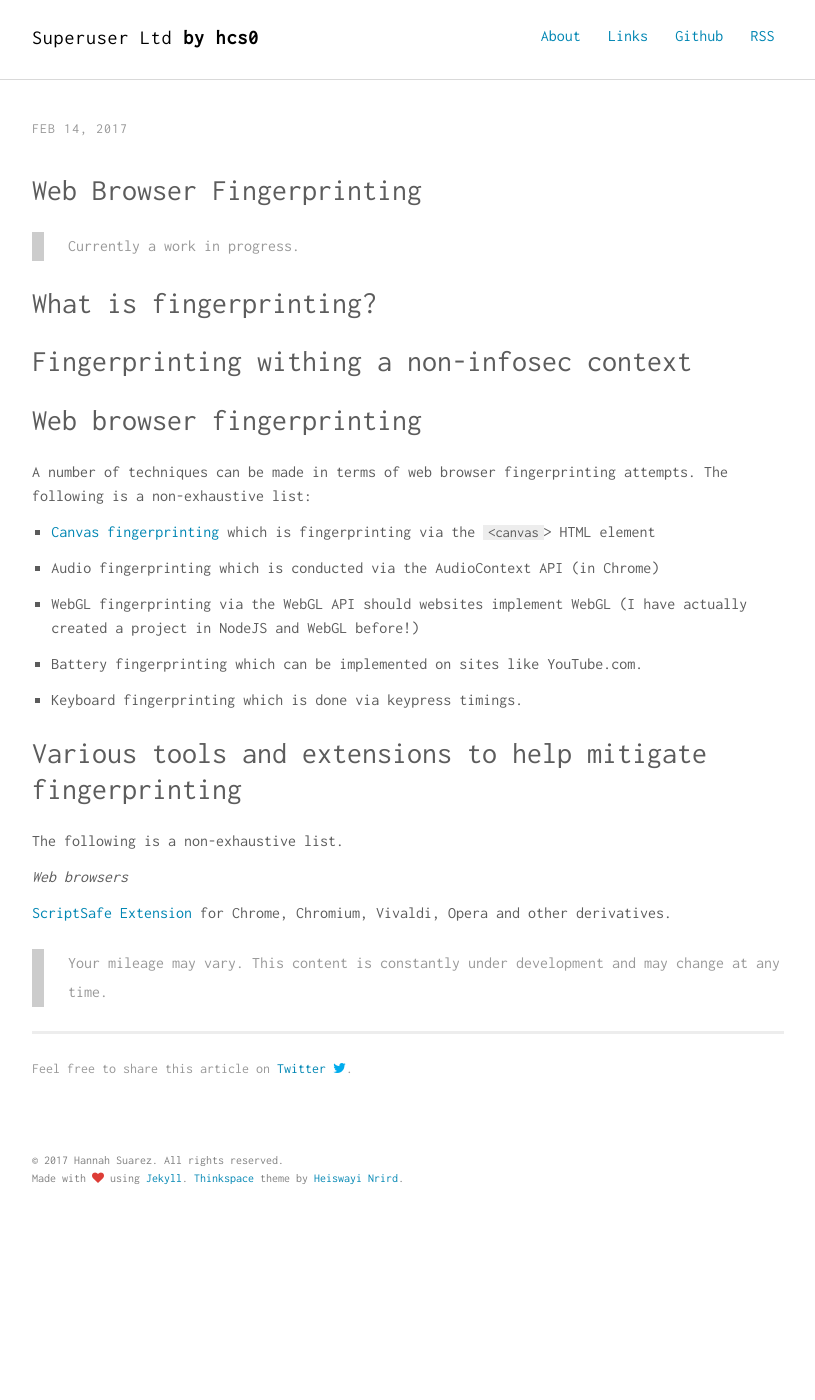
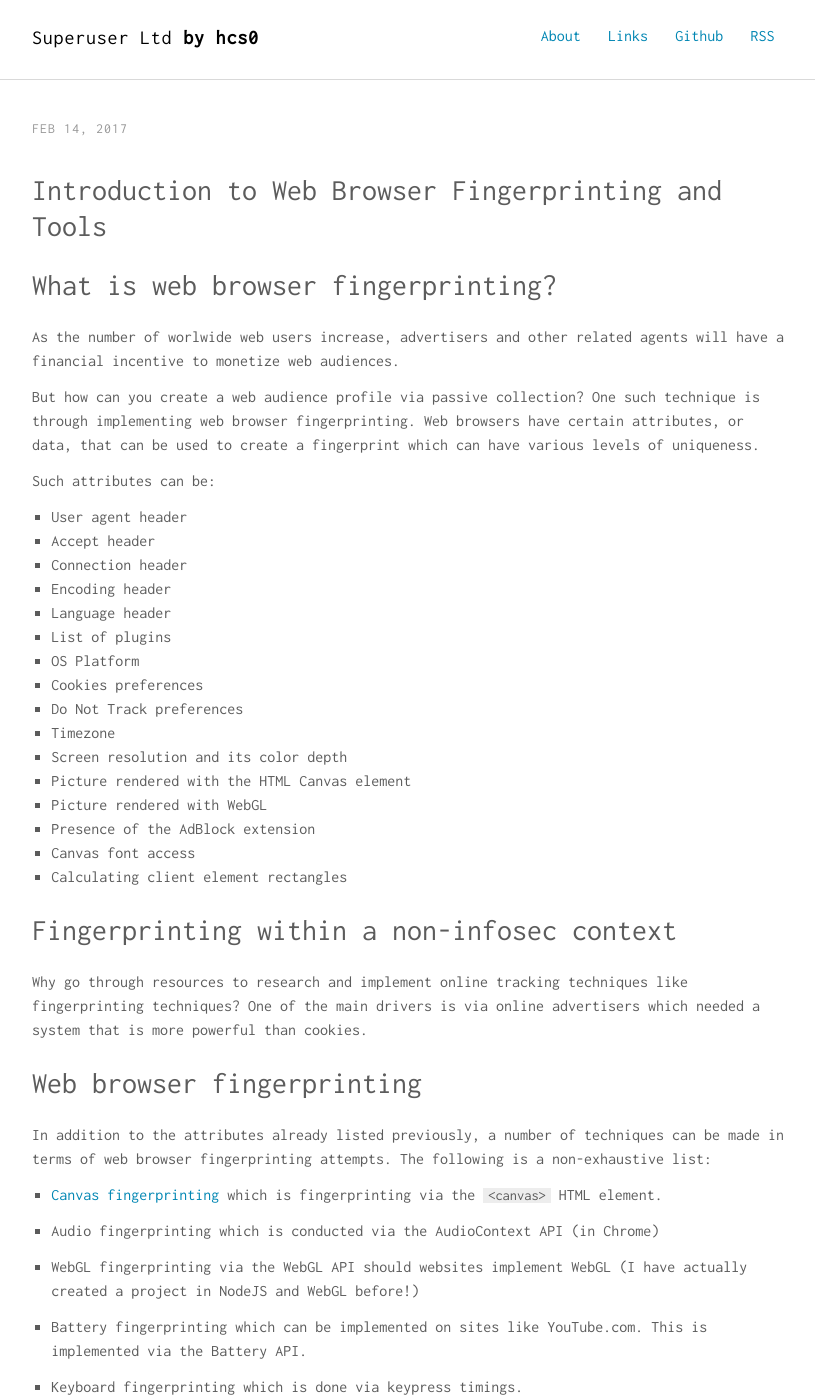
Before and after one commit to hcs0/hannahsuarez.github.io, a Jekyll site: the page built from _posts/2017-02-14-browser-fingerprinting.md, in a window 1280 px wide and 1400 px high. Shown: the whole window, without its empty margins (232-1047 px from the left). Built offline with Jekyll 4.4.1, drawn with Linux system fonts in a browser that asks for light colours; some of the changed text lies outside the part shown.

Commit message:
Update checksum, osint/linkedIn and fingerprinting articles

```diff
--- a/_posts/2017-02-14-browser-fingerprinting.md
+++ b/_posts/2017-02-14-browser-fingerprinting.md
@@ -1,41 +1,75 @@
 ---
 layout: post
-title: "Web Browser Fingerprinting"
+title: "Introduction to Web Browser Fingerprinting and Tools"
 description: "The various techniques and methods in and around web browser fingerprinting"
 comments: true
 keywords: "fingerprint, fingerprinting, os fingerprinting"
 ---
 
-> Currently a work in progress.
+# What is web browser fingerprinting?
 
-# What is fingerprinting?
+As the number of worlwide web users increase, advertisers and other related agents will have a financial incentive to monetize web audiences.
 
+But how can you create a web audience profile via passive collection? One such technique is through implementing web browser fingerprinting. Web browsers have certain attributes, or data, that can be used to create a fingerprint which can have various levels of uniqueness.
 
-# Fingerprinting withing a non-infosec context
+Such attributes can be:
 
+- User agent header
+- Accept header
+- Connection header
+- Encoding header
+- Language header
+- List of plugins
+- OS Platform
+- Cookies preferences
+- Do Not Track preferences
+- Timezone
+- Screen resolution and its color depth
+- Picture rendered with the HTML Canvas element
+- Picture rendered with WebGL
+- Presence of the AdBlock extension
+- Canvas font access
+- Calculating client element rectangles
+
+# Fingerprinting within a non-infosec context
+
+Why go through resources to research and implement online tracking techniques like fingerprinting techniques?  One of the main drivers is via online advertisers which needed a system that is more powerful than cookies.
 
 # Web browser fingerprinting
 
-A number of techniques can be made in terms of web browser fingerprinting attempts.  The following is a non-exhaustive list:
+In addition to the attributes already listed previously, a number of techniques can be made in terms of web browser fingerprinting attempts.  The following is a non-exhaustive list:
 
-- [Canvas fingerprinting](https://browserleaks.com/canvas) which is fingerprinting via the ``<canvas``>  HTML element
+- [Canvas fingerprinting](https://browserleaks.com/canvas) which is fingerprinting via the ``<canvas>``  HTML element.
 
 - Audio fingerprinting which is conducted via the AudioContext API (in Chrome)
 
 - WebGL fingerprinting via the WebGL API should websites implement WebGL (I have actually created a project in NodeJS and WebGL before!)
 
-- Battery fingerprinting which can be implemented on sites like YouTube.com.
+- Battery fingerprinting which can be implemented on sites like YouTube.com.  This is implemented via the Battery API.
 
 - Keyboard fingerprinting which is done via keypress timings.
 
 
-# Various tools and extensions to help mitigate fingerprinting
+# Various tools and resources for web browser fingerprinting
 
 The following is a non-exhaustive list.
 
-*Web browsers*
-
 [ScriptSafe Extension](https://www.andryou.com/scriptsafe/) for Chrome, Chromium, Vivaldi, Opera and other derivatives.
 
+Certain browsers already come with built-in preferences to request permission prior to accepting canvas fingerprinting.  One such browser is the [Tor Project](https://www.torproject.org)
+
+[Panopticlick](https://panopticlick.eff.org) by EFF has further information.
+
+[NoScript](https://noscript.net/) extensions
+
+[Privacy Badger by EFF](https://www.eff.org/privacybadger) which is an extension for Firefox, Chrome and Opera.
+
+[Am I Unique](https://amiunique.org/) which is hosted at the INRIA Rennes Bretagne-Atlantique research center and the IRISA lab.
+
+# Issues to consider
+
+One of the issues to consider is that via changing what is considered a 'default' attribute for evading fingerprint, such attributes will end up creating a very unique profile of your browser.
+
+The reason why is that the extensions and techniques that are implemented to mitigate fingerprinting will make the general browsing user experience that not pleasant.  Much of the web is reliant upon the acceptance of the very technologies that also aid in fingerprinting, such as Javascript.
 
 > Your mileage may vary.  This content is constantly under development and may change at any time.
```
Also changed, not shown: _posts/2017-02-12-checksums.md (+1 -1 lines), _posts/2017-02-13-linkedin-osint.md (+25 -18 lines), _posts/2017-02-14-os-fingerprinting.md (+10 -6 lines), assets/images/hft-linkedin-osint.png (added).
